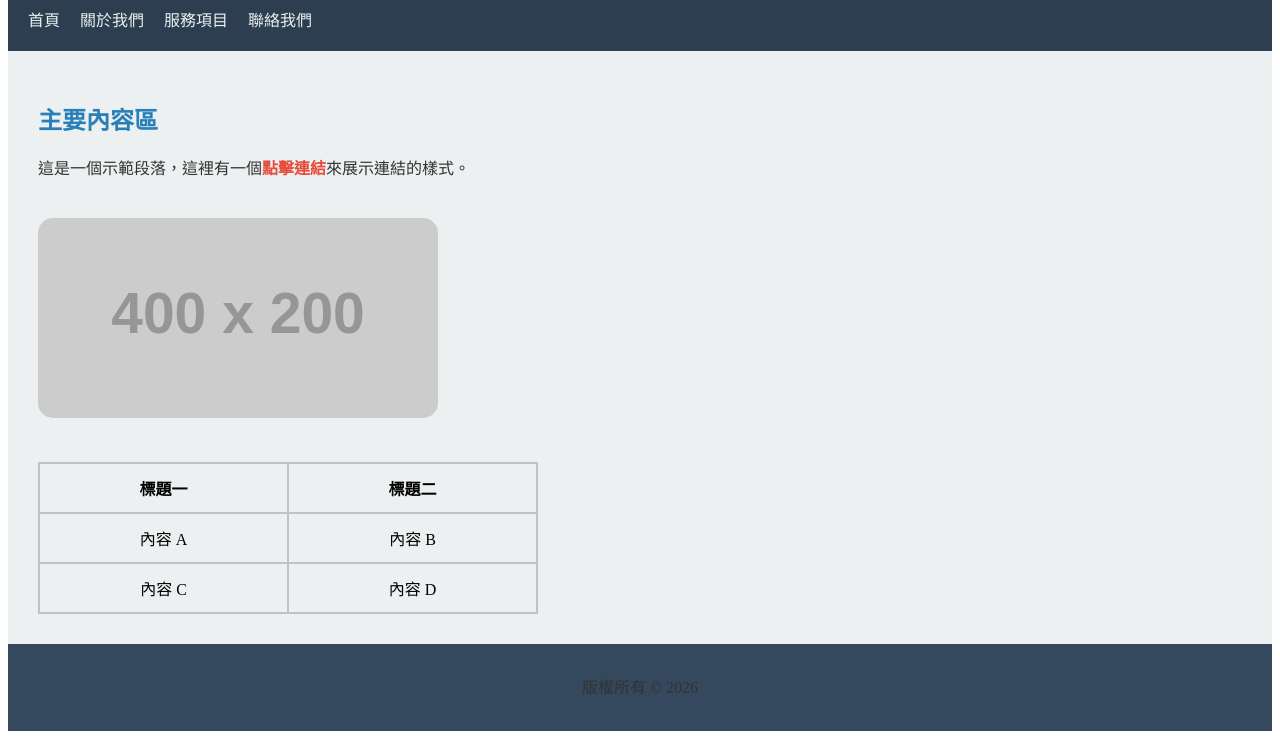
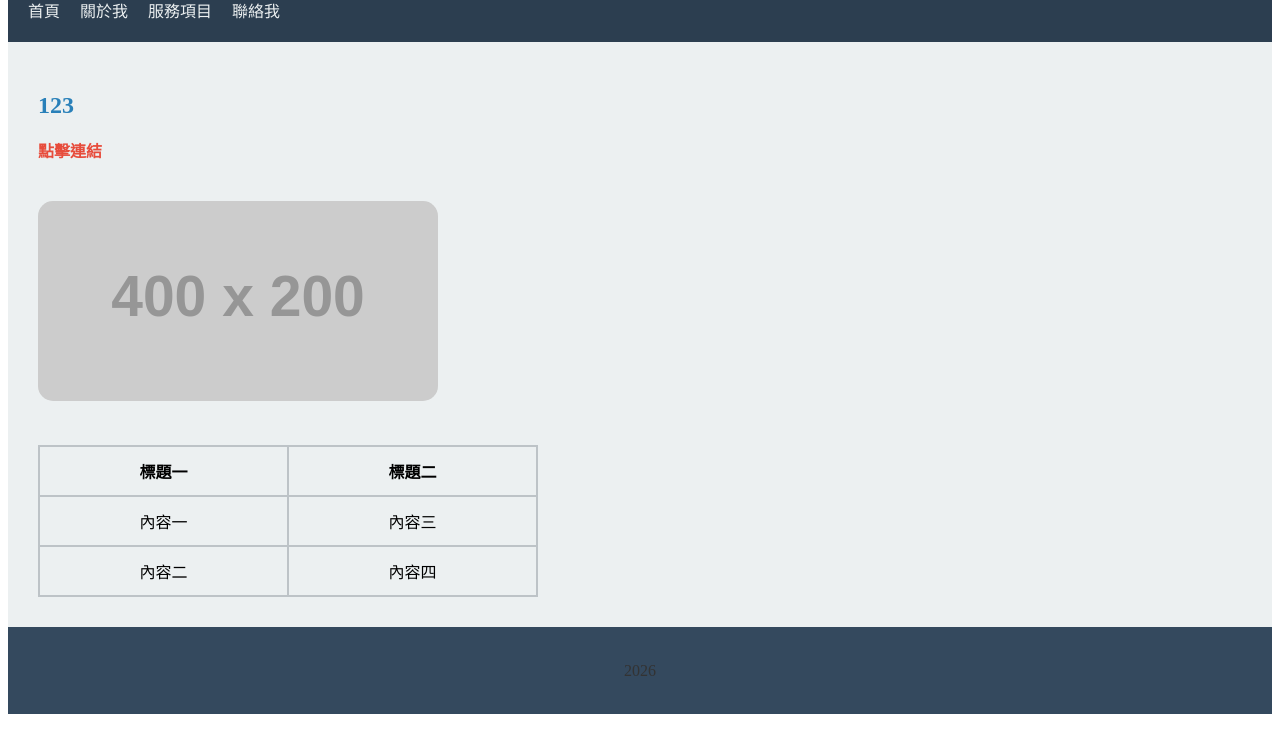
Before and after one commit to yuchen-0908/411630998., a plain HTML site: page 1012/index.html in a window 1280 px wide. Shown: the part 88-827 px from the top of the page. Drawn offline with Linux system fonts and the light colour scheme; placeholder pictures from the web are drawn by us.

Commit message:
1012/index.html

```diff
--- a/1012/index.html
+++ b/1012/index.html
@@ -9,20 +9,20 @@
 </head>
 <body>
     <header>
-        <h1>網站標題</h1>
+        <h1>Dexter</h1>
         <nav>
             <ul>
                 <li><a href="#">首頁</a></li>
-                <li><a href="#">關於我們</a></li>
+                <li><a href="#">關於我</a></li>
                 <li><a href="#">服務項目</a></li>
-                <li><a href="#">聯絡我們</a></li>
+                <li><a href="#">聯絡我</a></li>
             </ul>
         </nav>
     </header>
 
     <main>
-        <h2>主要內容區</h2>
-        <p>這是一個示範段落，這裡有一個<a href="#">點擊連結</a>來展示連結的樣式。</p>
+        <h2>123</h2>
+        <p><a href="#">點擊連結</a></p>
 
         <!-- 示範圖片 -->
         <img src="https://via.placeholder.com/400x200" alt="示範圖片">
@@ -37,19 +37,19 @@
             </thead>
             <tbody>
                 <tr>
-                    <td>內容 A</td>
-                    <td>內容 B</td>
+                    <td>內容一</td>
+                    <td>內容三</td>
                 </tr>
                 <tr>
-                    <td>內容 C</td>
-                    <td>內容 D</td>
+                    <td>內容二</td>
+                    <td>內容四</td>
                 </tr>
             </tbody>
         </table>
     </main>
 
     <footer>
-        <p>版權所有 &copy; 2026</p>
+        <p>2026</p>
     </footer>
 </body>
 </html>
```
